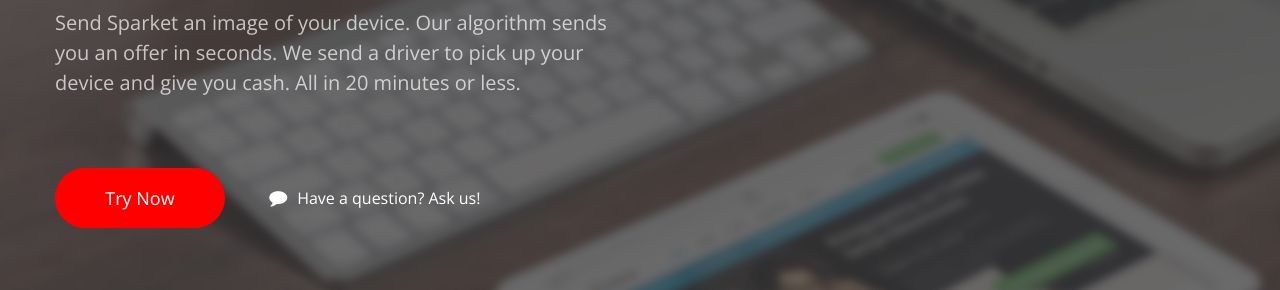
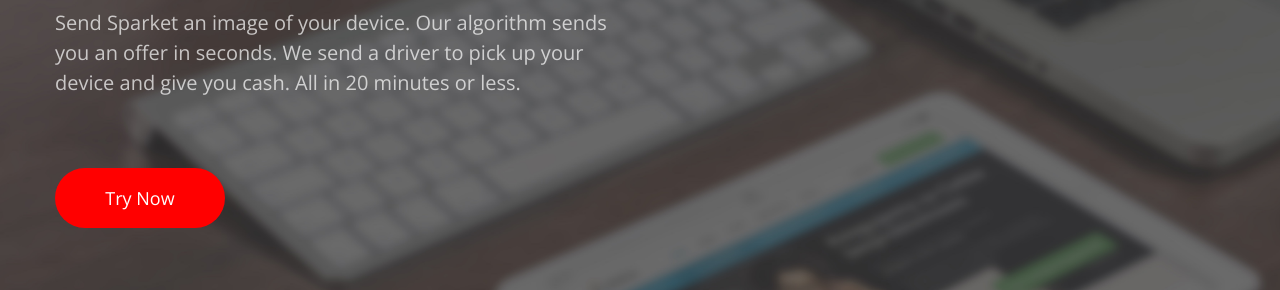
Before and after one commit to getsparket/getsparket.github.io, a plain HTML site: page index.html in a window 1280 px wide. Shown: the part 510-800 px from the top of the page. Drawn offline with nearby package versions, Linux system fonts and the light colour scheme; some packages are replaced by stand-ins of ours.

Commit message:
removed get help link

```diff
--- a/index.html
+++ b/index.html
@@ -64,7 +64,6 @@
 			  </div>
 			  <div class="top70">
 				    <a href="#" class="btn red size60 width170 right40">Try Now</a>
-				    <a class="link white line_height60 header18_link"><i class="fa fa-comment font18 right10"></i>Have a question? Ask us!</a>
 			  </div>
 		</div>
 	</div>
```
Also changed, not shown: 2 other files.
